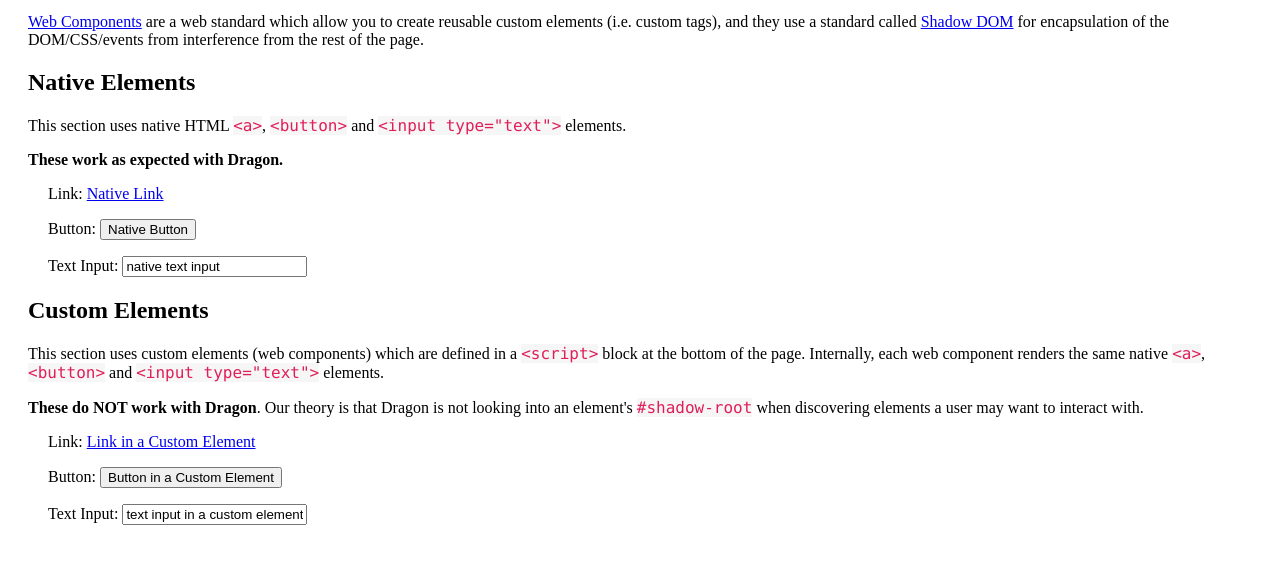
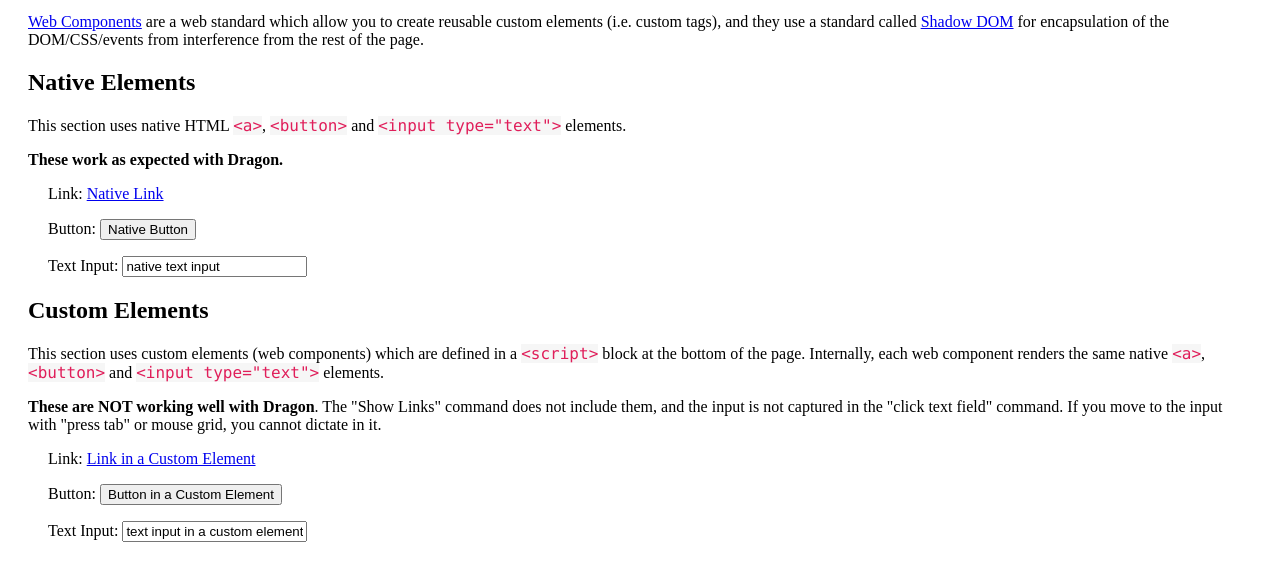
Before and after one commit to dlockhart/dragon-web-component-demo, a plain HTML site: page index.html in a window 1280 px wide. Shown: the part 129-710 px from the top of the page. Drawn offline with Linux system fonts and the light colour scheme.

Commit message:
adjusting message

```diff
--- a/index.html
+++ b/index.html
@@ -57,8 +57,9 @@
 			<code>&lt;button&gt;</code> and <code>&lt;input type="text"&gt;</code> elements.
 		</p>
 		<p>
-			<strong>These do NOT work with Dragon</strong>. Our theory is that Dragon is not looking into an
-			element's <code>#shadow-root</code> when discovering elements a user may want to interact with.
+			<strong>These are NOT working well with Dragon</strong>. The "Show Links" command does not include them,
+			and the input is not captured in the "click text field" command.  If you move to the input with "press tab"
+			or mouse grid, you cannot dictate in it.
 		</p>
 		<p class="indent">
 			<custom-link></custom-link>
```
